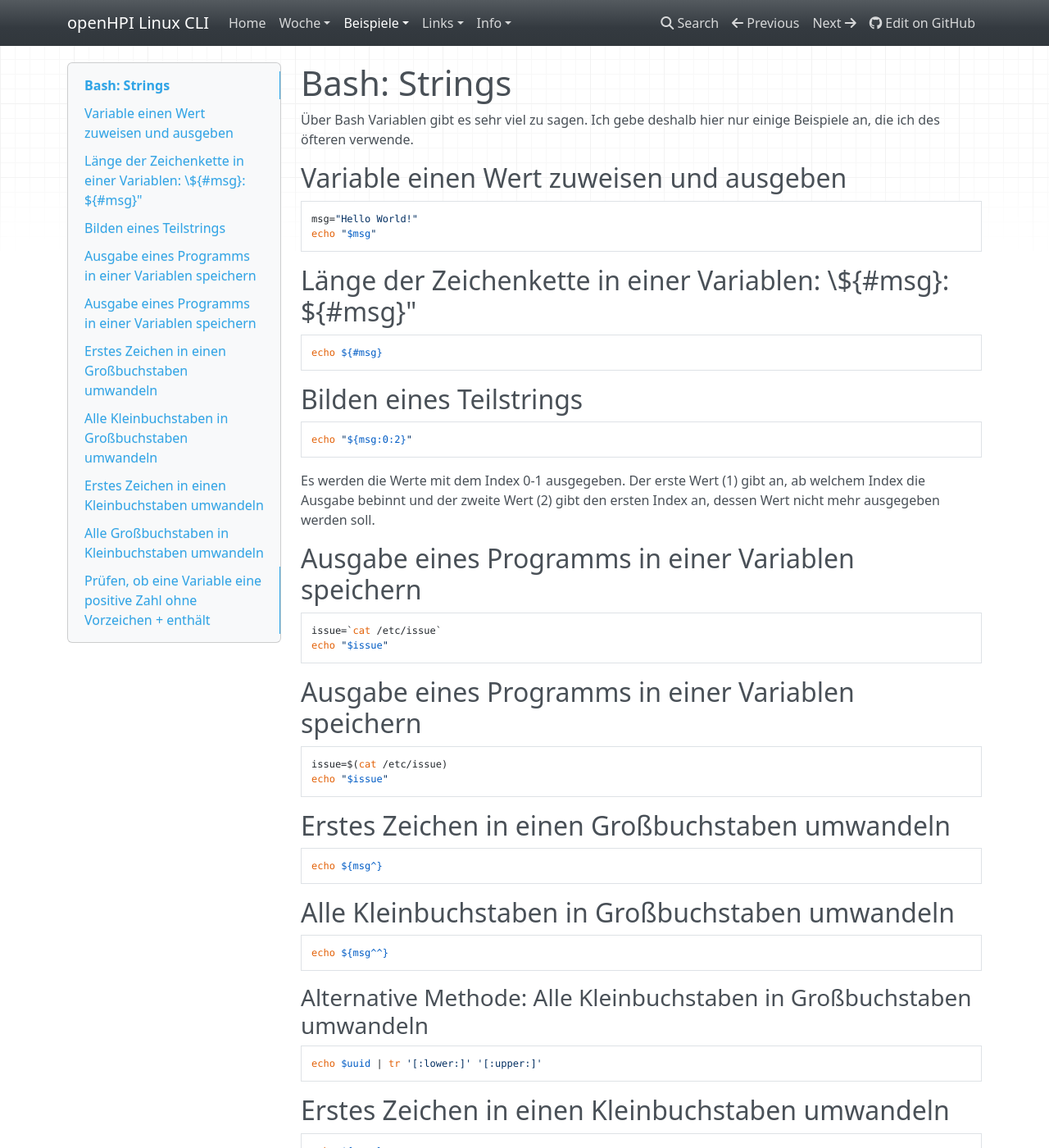
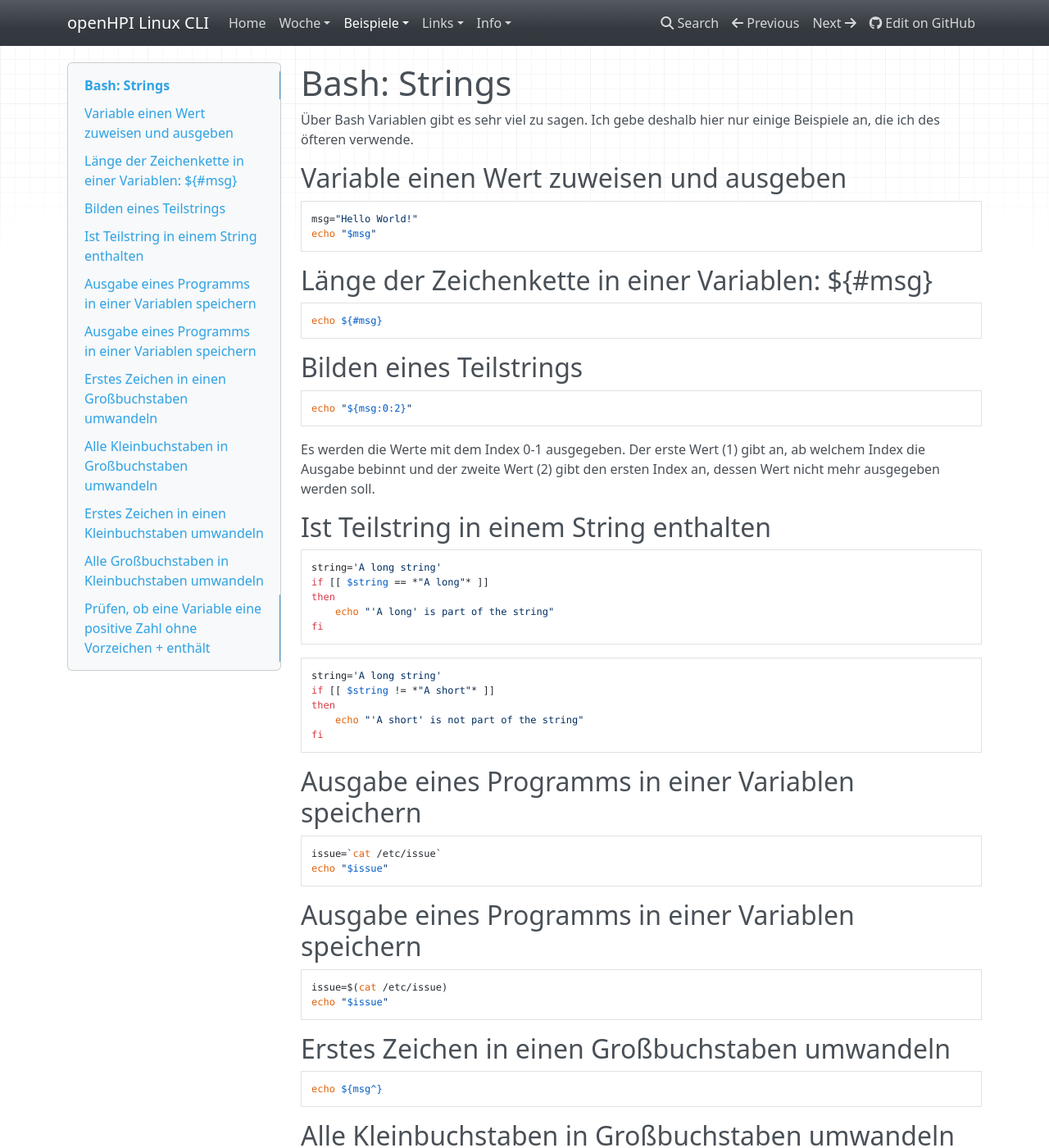
Before and after one commit to maroph/openhpi_linux-cli_2022, an MkDocs documentation site: the page built from docs-src/samples/bash_variables.md, in a window 1280 px wide and 1400 px high. Shown: the whole window at 82% size. Built offline with MkDocs 1.6.1, drawn with Linux system fonts in a browser that asks for light colours; nearby versions of some CDN libraries.

Commit message:
add substring matching

````diff
--- a/docs-src/samples/bash_variables.md
+++ b/docs-src/samples/bash_variables.md
@@ -8,7 +8,7 @@ msg="Hello World!"
 echo "$msg"
 ```
 
-## Länge der Zeichenkette in einer Variablen: \${#msg}: ${#msg}"
+## Länge der Zeichenkette in einer Variablen: ${#msg}
 ```bash
 echo ${#msg}
 ```
@@ -21,6 +21,23 @@ echo "${msg:0:2}"
 Es werden die Werte mit dem Index 0-1 ausgegeben.
 Der erste Wert (1) gibt an, ab welchem Index die Ausgabe bebinnt und der zweite
 Wert (2) gibt den ersten Index an, dessen Wert nicht mehr ausgegeben werden soll.
+
+## Ist Teilstring in einem String enthalten
+```bash
+string='A long string'
+if [[ $string == *"A long"* ]]
+then
+    echo "'A long' is part of the string"
+fi
+```
+
+```bash
+string='A long string'
+if [[ $string != *"A short"* ]]
+then
+    echo "'A short' is not part of the string"
+fi
+```
 
 ## Ausgabe eines Programms in einer Variablen speichern
 ```bash
--- a/docs/index.html
+++ b/docs/index.html
@@ -186,7 +186,7 @@
 <a href="https://open.hpi.de/courses/linux2022">Linux in der Kommandozeile</a>.</p>
 <p>Diese Site ist meine Begleitseite zu diesem Kurs.</p>
 <hr />
-<p>Letze Aktualisierung: <time datetime="2022-02-02T17:14+0100">02-FEB-2022 17:14 CET</time></p>
+<p>Letze Aktualisierung: <time datetime="2022-02-04T09:40+0100">04-FEB-2022 09:40 CET</time></p>
 <p><a href="https://creativecommons.org/licenses/by/4.0/"><img alt="CC-BY 4.0" src="assets/cc-by_88x31.png" /></a></p></div>
             </div>
         </div>
@@ -269,5 +269,5 @@
 
 <!--
 MkDocs version : 1.2.3
-Build Date UTC : 2022-02-02 16:14:53.411563+00:00
+Build Date UTC : 2022-02-04 08:41:30.031077+00:00
 -->
````
Also changed, not shown: docs-src/index.md (+1 -1 lines), docs/samples/bash_variables.html (+19 -2 lines), docs/search/search_index.json (+1 -1 lines), docs/sitemap.xml (+9 -9 lines), 2 other files.
